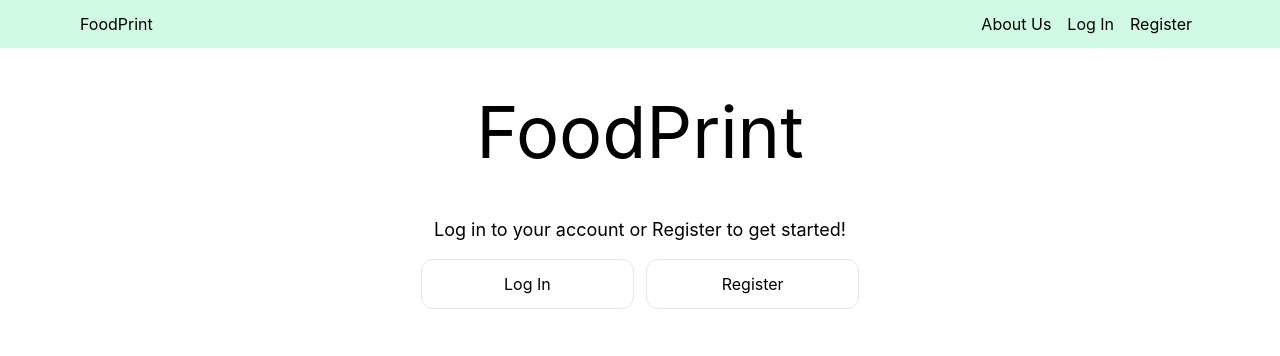
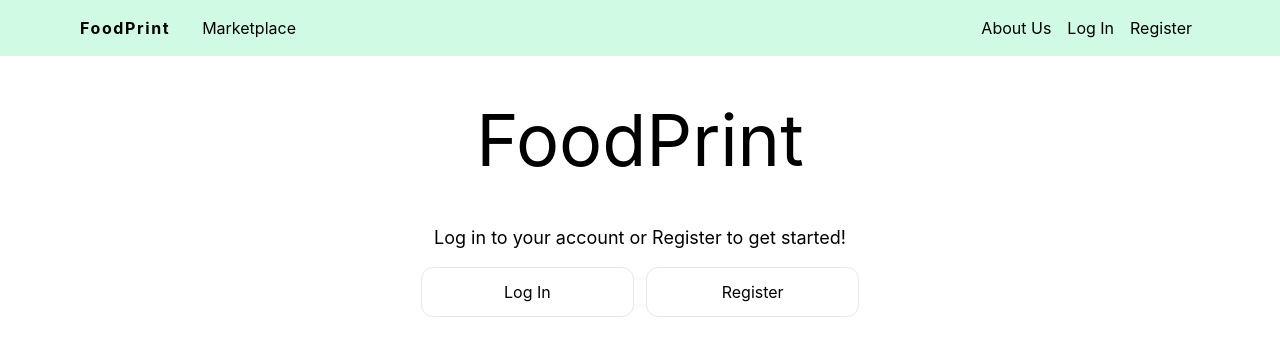
Before and after one commit to cs203g2t10/foodprint-frontend, a React (Create React App) app: page / in a window 1280 px wide. Shown: the top 356 px of the page. Built offline with nearby package versions, Linux system fonts and the light colour scheme.

Commit message:
Redirect from login page

```diff
--- a/src/components/Header.js
+++ b/src/components/Header.js
@@ -15,8 +15,11 @@ const Header = () => {
         <header>
             <nav>
                 <div className="flex gap-2 bg-green-100 ">
-                    <div className="grid grid-cols-2 mx-20 my-3 w-full h-full">
-                        <div className=""><Link to='/'>FoodPrint</Link></div>
+                    <div className="grid grid-cols-2 mx-20 my-4 w-full h-full">
+                        <div className="flex gap-x-8">
+                            <Link to='/' className="font-bold tracking-widest">FoodPrint</Link>
+                            <Link to='/restaurants' className="inline-block align-middle">Marketplace</Link>
+                            </div>
                         <div className="justify-self-end ">
                             <Link to='/about' className="mx-2">About Us</Link>
                             {isAuthenticated ? (
--- a/src/pages/Login.js
+++ b/src/pages/Login.js
@@ -8,7 +8,7 @@ import { useAppContext } from '../lib/contextLib';
 
 
 const Login = () => {
-    const { userHasAuthenticated } = useAppContext();
+    const { isAuthenticated, userHasAuthenticated } = useAppContext();
 
     const [email, setEmail] = useState("")
     const [password, setPassword] = useState("")
@@ -29,7 +29,11 @@ const Login = () => {
         })
     }
 
-
+    if (isAuthenticated) {
+        return (
+            <Redirect to = "/"/>
+        )
+    }
 
     return (
         <div className=" w-full h-full">
--- a/src/pages/Restaurants.js
+++ b/src/pages/Restaurants.js
@@ -5,7 +5,7 @@ import RestaurantListing from '../components/RestaurantListing'
 const Restaurants = () => {
     return (
         <div>
-            <h1 className="text-center text-7xl py-16">Restaurants</h1>
+            <h1 className="text-center text-7xl py-12">Restaurants</h1>
             <RestaurantListing />
         </div>
     )
```
